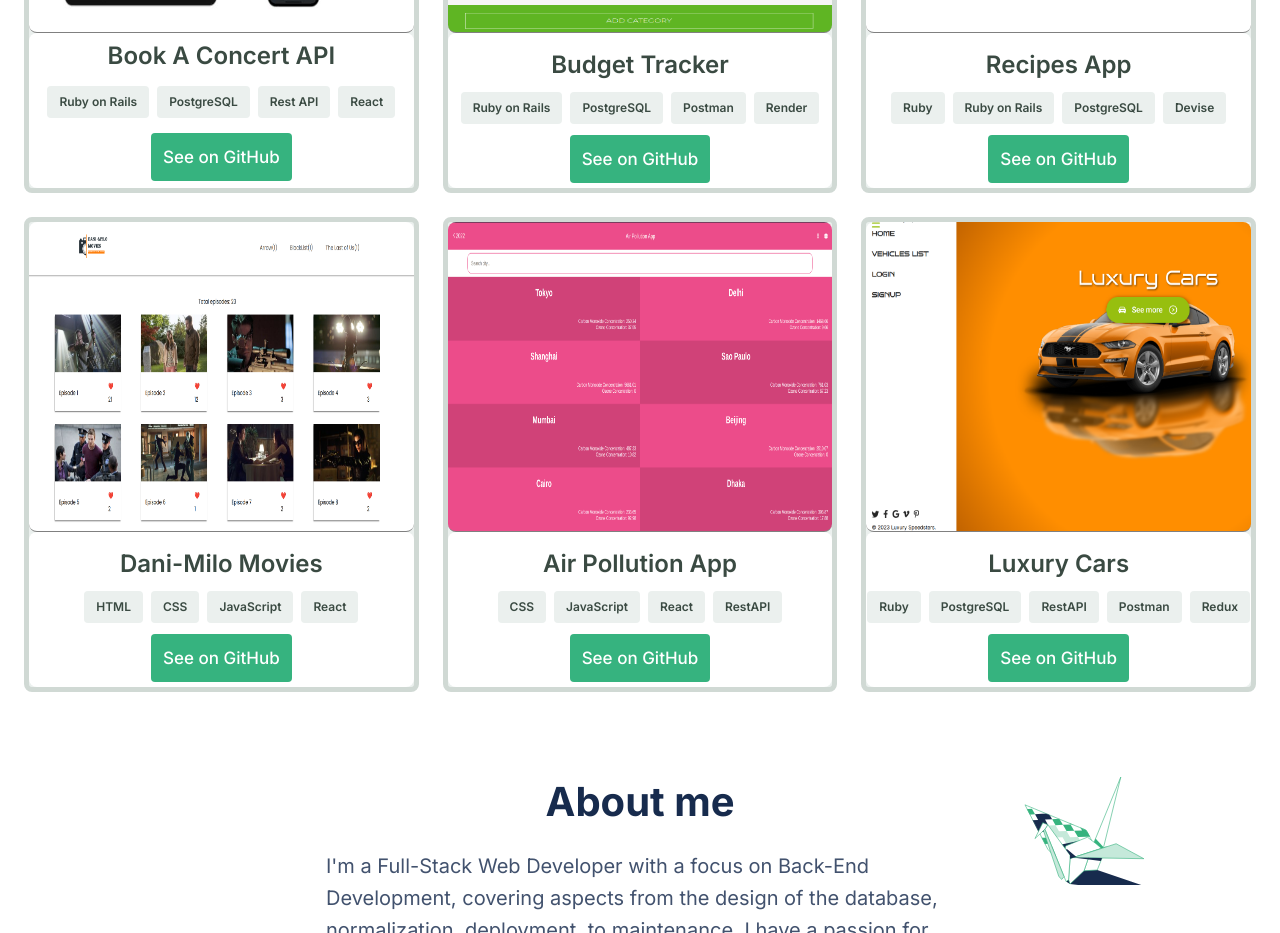
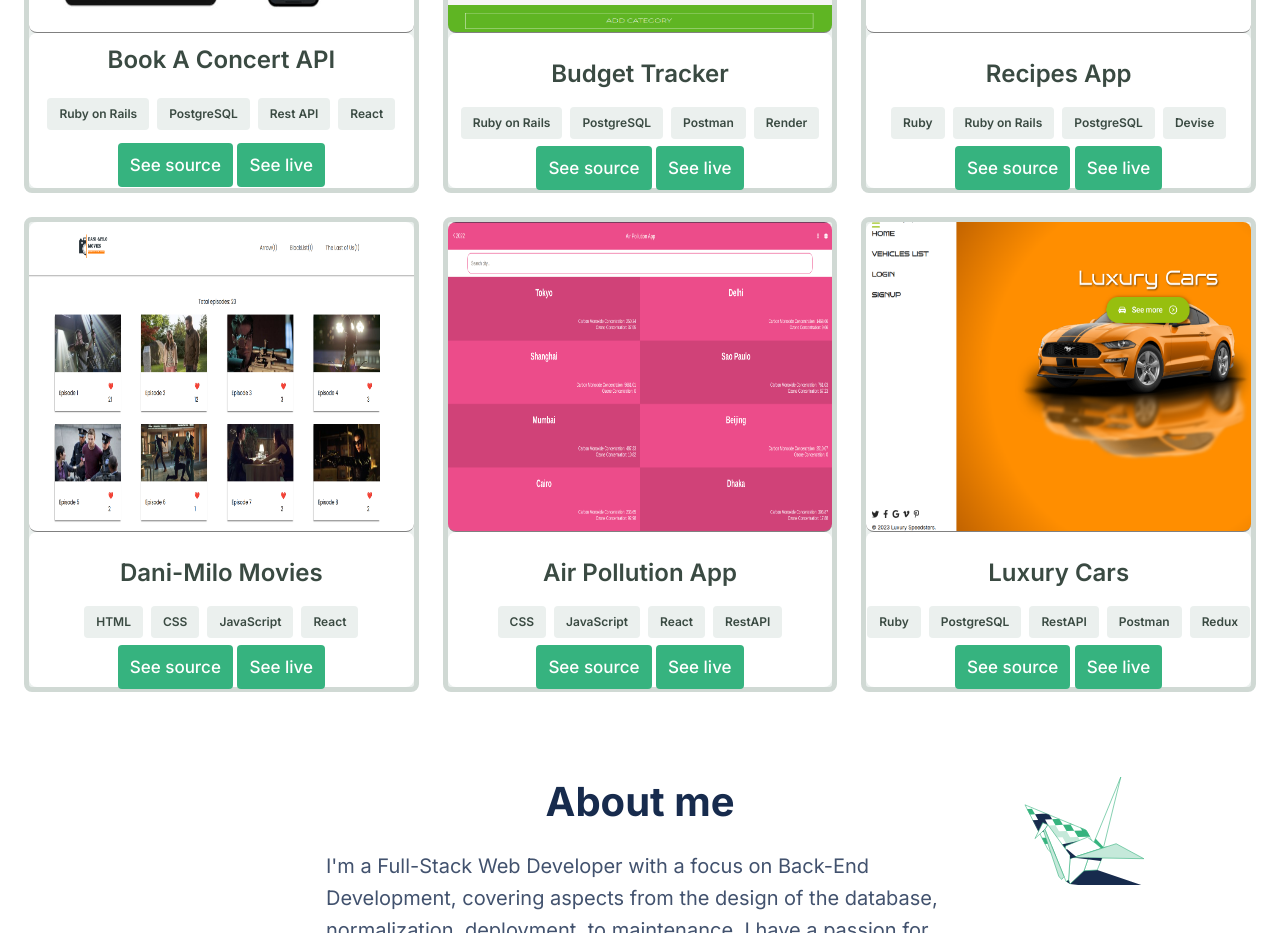
Before and after one commit to danifromecuador/portfolio, a website: page index.html in a window 1280 px wide. Shown: the part 1080-2013 px from the top of the page. Drawn offline with Linux system fonts and the light colour scheme.

Commit message:
Update live links of projects | hotfix/update-live-links | index.html |

```diff
--- a/index.html
+++ b/index.html
@@ -93,7 +93,10 @@
               <li class="tag">Rest API</li>
               <li class="tag">React</li>
             </ul>
-            <a class="see-project" href="https://github.com/Diegogagan2587/Book-a-concert-front-end" target="_blank" rel="noopener">See on GitHub</a>
+            <div>
+              <a class="see-project" href="https://github.com/Diegogagan2587/Book-a-concert-front-end" target="_blank" rel="noopener">See source</a>
+              <a class="see-project" href="https://book-a-concert.onrender.com/" target="_blank" rel="noopener">See live</a>
+            </div>
           </div>
         </div>
 
@@ -110,12 +113,15 @@
               <li class="tag">Postman</li>
               <li class="tag">Render</li>
             </ul>
-            <a class="see-project" href="https://github.com/danifromecuador/budget" target="_blank" rel="noopener">See on GitHub</a>
+            <div>
+              <a class="see-project" href="https://github.com/danifromecuador/budget" target="_blank" rel="noopener">See source</a>
+              <a class="see-project" href="https://budget-aody.onrender.com" target="_blank" rel="noopener">See live</a>
+            </div>
           </div>
         </div>
 
         <div class="card">
-          <a class="project-anchor" href="https://github.com/danifromecuador/recipes" target="_blank" rel="noopener">
+          <a class="project-anchor" href="https://recipes-0voz.onrender.com" target="_blank" rel="noopener">
             <div class="img-recipes-app"></div>
           </a>
           <div class="text-box">
@@ -127,7 +133,10 @@
               <li class="tag">PostgreSQL</li>
               <li class="tag">Devise</li>
             </ul>
-            <a class="see-project" href="https://github.com/danifromecuador/recipes" target="_blank" rel="noopener">See on GitHub</a>
+            <div>
+              <a class="see-project" href="https://github.com/danifromecuador/recipes" target="_blank" rel="noopener">See source</a>
+              <a class="see-project" href="https://recipes-0voz.onrender.com" target="_blank" rel="noopener">See live</a>
+            </div>
           </div>
         </div>
 
@@ -144,7 +153,10 @@
               <li class="tag">JavaScript</li>
               <li class="tag">React</li>
             </ul>
-            <a class="see-project" href="https://github.com/danifromecuador/api-webapp" target="_blank" rel="noopener">See on GitHub</a>
+            <div>
+              <a class="see-project" href="https://github.com/danifromecuador/api-webapp" target="_blank" rel="noopener">See source</a>
+              <a class="see-project" href="https://danifromecuador.github.io/api-webapp/dist/" target="_blank" rel="noopener">See live</a>
+            </div>
           </div>
         </div>
 
@@ -161,7 +173,11 @@
               <li class="tag">React</li>
               <li class="tag">RestAPI</li>
             </ul>
-            <a class="see-project" href="https://github.com/danifromecuador/metrics-app" target="_blank" rel="noopener">See on GitHub</a>
+            <div>
+              <a class="see-project" href="https://github.com/danifromecuador/metrics-app" target="_blank" rel="noopener">See source</a>
+              <a class="see-project" href="https://64cf19298a3f381144193470--neon-banoffee-55a02e.netlify.app/" target="_blank" rel="noopener">See live</a>
+
+            </div>
           </div>
         </div>
 
@@ -179,7 +195,10 @@
               <li class="tag">Postman</li>
               <li class="tag">Redux</li>
             </ul>
-            <a class="see-project" href="https://rentals-app-egry.onrender.com/" target="_blank" rel="noopener">See on GitHub</a>
+            <div>
+              <a class="see-project" href="https://github.com/Diegogagan2587/Book-a-concert-back-end" target="_blank" rel="noopener">See source</a>
+              <a class="see-project" href="https://rentals-app-egry.onrender.com/" target="_blank" rel="noopener">See live</a>
+            </div>
           </div>
         </div>
       </section>
```
